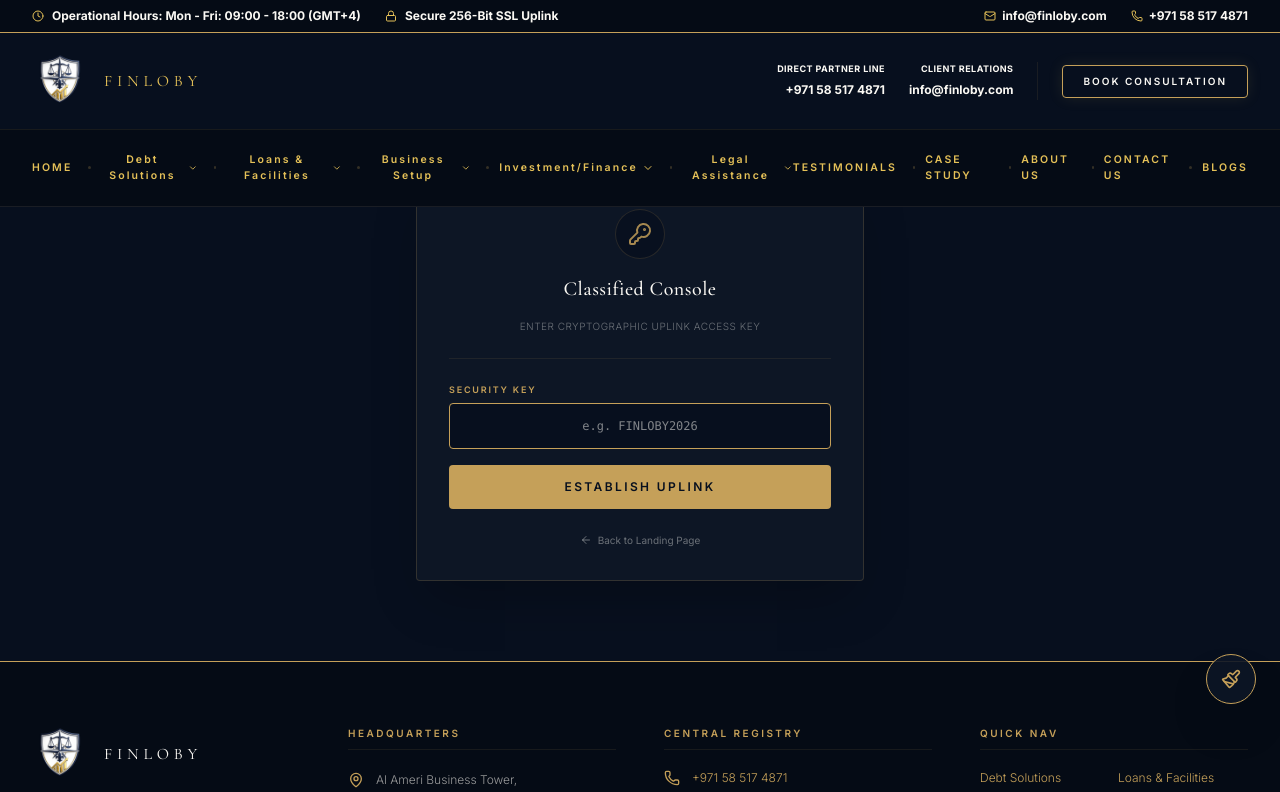
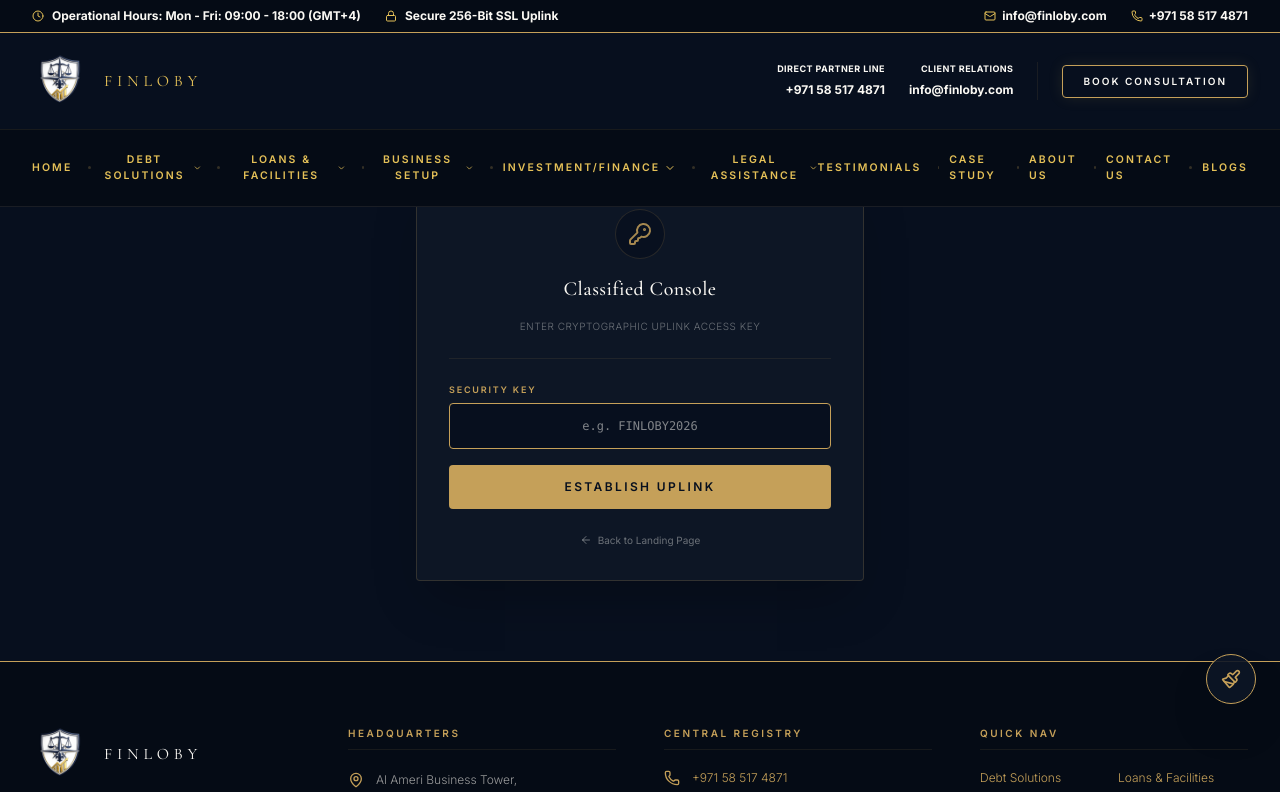
Before and after one commit to Devgghya/finloby, a React (Vite) app: page /admin in a window 1280 px wide. Shown: the top 792 px of the page. Built offline with nearby package versions, Linux system fonts and the light colour scheme.

Commit message:
fix: comprehensive WCAG 2.1 AA accessibility remediation across all components

```diff
--- a/src/App.tsx
+++ b/src/App.tsx
@@ -36,14 +36,16 @@
 
   return (
     <Router>
+      <a href="#main-content" className="sr-only focus:not-sr-only focus:fixed focus:top-4 focus:left-4 focus:z-[99999] focus:bg-[var(--brand-gold)] focus:text-[var(--text-contrast)] focus:px-4 focus:py-2 focus:text-sm focus:font-semibold focus:rounded-sm focus:shadow-lg">Skip to main content</a>
       {showPreloader && (
         <div className={`fixed inset-0 z-[9999] transition-opacity duration-700 ${fadePreloader ? 'opacity-0 pointer-events-none' : 'opacity-100'}`}>
           <Preloader />
         </div>
       )}
-      <div className="flex flex-col min-h-screen bg-[var(--bg-midnight)] text-[var(--text-ivory)] selection:bg-[var(--brand-gold)]/25 selection:text-[var(--text-ivory)] transition-colors duration-500">
+      <div className="flex flex-col min-h-screen bg-[var(--bg-midnight)] text-[var(--text-ivory)] selection:bg-[var(--brand-gold)]/25 selection:text-[var(--text-ivory)] transition-colors duration-500" aria-busy={showPreloader}>
         <ScrollToTop />
         <Navbar />
+        <main id="main-content" role="main">
           <Routes>
             <Route path="/" element={<Home />} />
             <Route path="/debt-solutions" element={<DebtSolutions />} />
@@ -55,6 +57,7 @@
             <Route path="/blogs" element={<Blogs />} />
             <Route path="/admin" element={<AdminDashboard />} />
           </Routes>
+        </main>
         <Footer />
         <ThemeSelector />
       </div>
--- a/src/components/Navbar.tsx
+++ b/src/components/Navbar.tsx
@@ -282,6 +282,7 @@
             onClick={() => setMobileMenuOpen(!mobileMenuOpen)}
             className="xl:hidden text-[#FBF9F4] hover:text-[#E5C158] transition-colors p-1 flex-shrink-0"
             aria-label="Toggle menu"
+            aria-expanded={mobileMenuOpen}
           >
             {mobileMenuOpen ? <X className="w-6 h-6" /> : <Menu className="w-6 h-6" />}
           </button>
@@ -289,9 +290,11 @@
       </div>
 
       {/* 3. DOUBLE-DECKER: LOWER DECK */}
-      <div
+      <nav
+        aria-label="Main navigation"
         className="hidden xl:block w-full border-t border-[#C5A059]/10 bg-[#050B15]/50 relative"
         onMouseLeave={handleMouseLeave}
+        onBlur={(e) => { if (!e.currentTarget.contains(e.relatedTarget as Node)) { setTimeout(() => setActiveDropdown(null), 150); } }}
       >
         <div className="max-w-7xl mx-auto px-8 py-3.5 flex justify-between items-center text-[10.5px] font-semibold uppercase tracking-[0.2em] text-[#FBF9F4]">
 
@@ -302,6 +305,7 @@
                 key={item.name}
                 className="relative py-1 flex items-center"
                 onMouseEnter={() => handleMouseEnter(item.name, item.type)}
+                onFocus={() => handleMouseEnter(item.name, item.type)}
               >
                 {index > 0 && (
                   <span className="w-[3px] h-[3px] rounded-full bg-[#C5A059]/25 mx-2.5" />
@@ -311,7 +315,7 @@
                   <Link
                     to={item.href || '/'}
                     id={`nav-link-${item.name.toLowerCase().replace(/\s+/g, '-')}`}
-                    className="hover:text-[#E5C158] transition-all duration-300 py-1"
+                    className="hover:text-[#E5C158] transition-all duration-300 py-1 uppercase"
                   >
                     {item.name}
                   </Link>
@@ -319,9 +323,11 @@
                   <button
                     type="button"
                     id={`nav-btn-${item.name.toLowerCase().replace(/\s+/g, '-')}`}
-                    className={`hover:text-[#E5C158] transition-all duration-300 flex items-center gap-1 py-1 cursor-pointer ${
+                    className={`hover:text-[#E5C158] transition-all duration-300 flex items-center gap-1 py-1 cursor-pointer uppercase ${
                       activeDropdown === item.name ? 'text-[#E5C158]' : ''
                     }`}
+                    aria-expanded={activeDropdown === item.name}
+                    aria-haspopup="true"
                   >
                     <span>{item.name}</span>
                     <ChevronDown className="w-3 h-3" />
@@ -376,7 +382,7 @@
                 <Link
                   to={item.href || '/'}
                   id={`nav-link-${item.name.toLowerCase().replace(/\s+/g, '-')}`}
-                  className="hover:text-[#E5C158] transition-all duration-300 py-1"
+                  className="hover:text-[#E5C158] transition-all duration-300 py-1 uppercase"
                 >
                   {item.name}
                 </Link>
@@ -416,7 +422,7 @@
             </div>
           </div>
         )}
-      </div>
+      </nav>
 
       {/* 5. MOBILE / TABLET MENU DRAWER */}
       {mobileMenuOpen && (
@@ -442,6 +448,8 @@
                         type="button"
                         onClick={() => toggleMobileSubmenu(item.name)}
                         className="text-xs font-semibold uppercase tracking-[0.15em] text-[#FBF9F4]/95 hover:text-[#E5C158] py-2 border-b border-[#C5A059]/5 flex justify-between items-center"
+                        aria-expanded={activeMobileSubmenu === item.name}
+                        aria-haspopup="true"
                       >
                         <span>{item.name}</span>
                         <ChevronDown className={`w-3.5 h-3.5 text-[#E5C158] transition-transform duration-300 ${
--- a/src/components/Preloader.tsx
+++ b/src/components/Preloader.tsx
@@ -10,7 +10,7 @@
   }, []);
 
   return (
-    <div className="flex flex-col items-center justify-center min-h-screen bg-[var(--bg-midnight)] text-[var(--text-ivory)] select-none">
+    <div className="flex flex-col items-center justify-center min-h-screen bg-[var(--bg-midnight)] text-[var(--text-ivory)]" role="status" aria-label="Loading Finloby">
       <div className="flex flex-col items-center gap-6 animate-fade-in duration-1000">
         {/* Animated logo crest */}
         <div className="relative w-28 h-28 flex items-center justify-center">
@@ -25,9 +25,9 @@
 
         {/* Animated brand wordmark */}
         <div className="text-center flex flex-col items-center">
-          <h1 className="font-serif tracking-[0.4em] uppercase text-2xl sm:text-3xl text-[var(--text-ivory)] font-medium leading-none pl-2">
+          <p className="font-serif tracking-[0.4em] uppercase text-2xl sm:text-3xl text-[var(--text-ivory)] font-medium leading-none pl-2">
             FINLOBY
-          </h1>
+          </p>
           <span className="text-[9px] tracking-[0.3em] text-[var(--brand-gold)] uppercase block mt-3.5 font-bold font-sans">
             SECURE ADVISORY UPLINK
           </span>
--- a/src/components/ThemeSelector.tsx
+++ b/src/components/ThemeSelector.tsx
@@ -19,6 +19,16 @@
     window.dispatchEvent(new Event('theme-change'));
   }, [activeTheme]);
 
+  useEffect(() => {
+    const handleEscape = (e: KeyboardEvent) => {
+      if (e.key === 'Escape' && isOpen) {
+        setIsOpen(false);
+      }
+    };
+    document.addEventListener('keydown', handleEscape);
+    return () => document.removeEventListener('keydown', handleEscape);
+  }, [isOpen]);
+
   return (
     <div className="fixed right-6 bottom-24 z-50 flex flex-col items-end gap-3 font-sans">
       {/* Toggle Button */}
@@ -27,6 +37,7 @@
         onClick={() => setIsOpen(!isOpen)}
         className="p-3.5 bg-[#0D1625] hover:bg-[#0D1625]/90 border border-[#C5A059]/40 hover:border-[#C5A059] rounded-full text-[#C5A059] shadow-2xl transition-all duration-300 cursor-pointer flex items-center justify-center relative group"
         aria-label="Toggle theme settings"
+        aria-expanded={isOpen}
       >
         <Paintbrush className="w-5 h-5 group-hover:rotate-12 transition-transform" />
         <span className="absolute right-full mr-3 bg-[#0D1625] border border-[#C5A059]/25 text-[#FBF9F4] text-[10px] font-semibold uppercase tracking-widest px-3 py-1.5 rounded-sm opacity-0 group-hover:opacity-100 transition-opacity pointer-events-none shadow-xl whitespace-nowrap">
@@ -36,7 +47,7 @@
 
       {/* Drawer panel */}
       {isOpen && (
-        <div className="bg-[#0D1625]/98 backdrop-blur-md border border-[#C5A059]/30 p-6 rounded-sm shadow-2xl w-80 max-w-sm flex flex-col gap-4 animate-fade-in relative z-50">
+        <div className="bg-[#0D1625]/98 backdrop-blur-md border border-[#C5A059]/30 p-6 rounded-sm shadow-2xl w-80 max-w-sm flex flex-col gap-4 animate-fade-in relative z-50" role="region" aria-label="Theme selection">
           <div className="flex justify-between items-center border-b border-[#C5A059]/10 pb-3">
             <div>
               <h3 className="text-xs font-bold text-[#C5A059] uppercase tracking-[0.2em] font-serif">Aesthetic Atelier</h3>
@@ -58,6 +69,7 @@
                 key={t.id}
                 type="button"
                 onClick={() => setActiveTheme(t.id)}
+                aria-pressed={activeTheme === t.id}
                 className={`w-full p-3 transition-all duration-300 border text-left rounded-sm cursor-pointer flex items-center justify-between group ${
                   activeTheme === t.id
                     ? 'bg-[#070F1E] border-[#C5A059] text-white shadow-md'
--- a/src/index.css
+++ b/src/index.css
@@ -318,3 +318,26 @@
 [data-theme="platinum-ice"] .bg-\[\#F7F5F0\] [class*="text-[#070F1E]"] {
   color: #1E242B !important;
 }
+
+/* Accessibility: Respect reduced motion preferences */
+@media (prefers-reduced-motion: reduce) {
+  *, *::before, *::after {
+    animation-duration: 0.01ms !important;
+    animation-iteration-count: 1 !important;
+    transition-duration: 0.01ms !important;
+    scroll-behavior: auto !important;
+  }
+}
+
+/* Accessibility: Screen reader only utility */
+.sr-only {
+  position: absolute;
+  width: 1px;
+  height: 1px;
+  padding: 0;
+  margin: -1px;
+  overflow: hidden;
+  clip: rect(0, 0, 0, 0);
+  white-space: nowrap;
+  border-width: 0;
+}
```
Also changed, not shown: src/components/Footer.tsx (+4 -4 lines), src/pages/Home.tsx (+8 -8 lines). Lines whose indentation alone changed are shown as unchanged.
